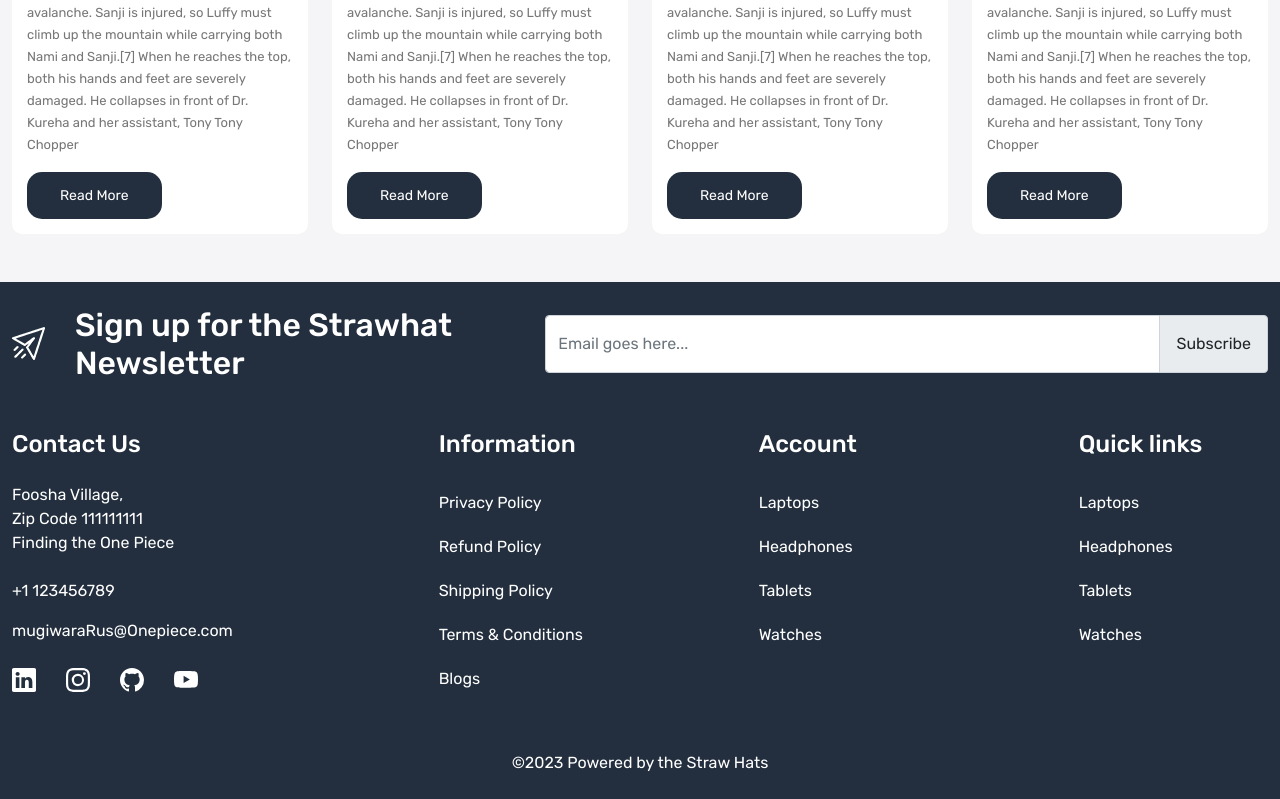
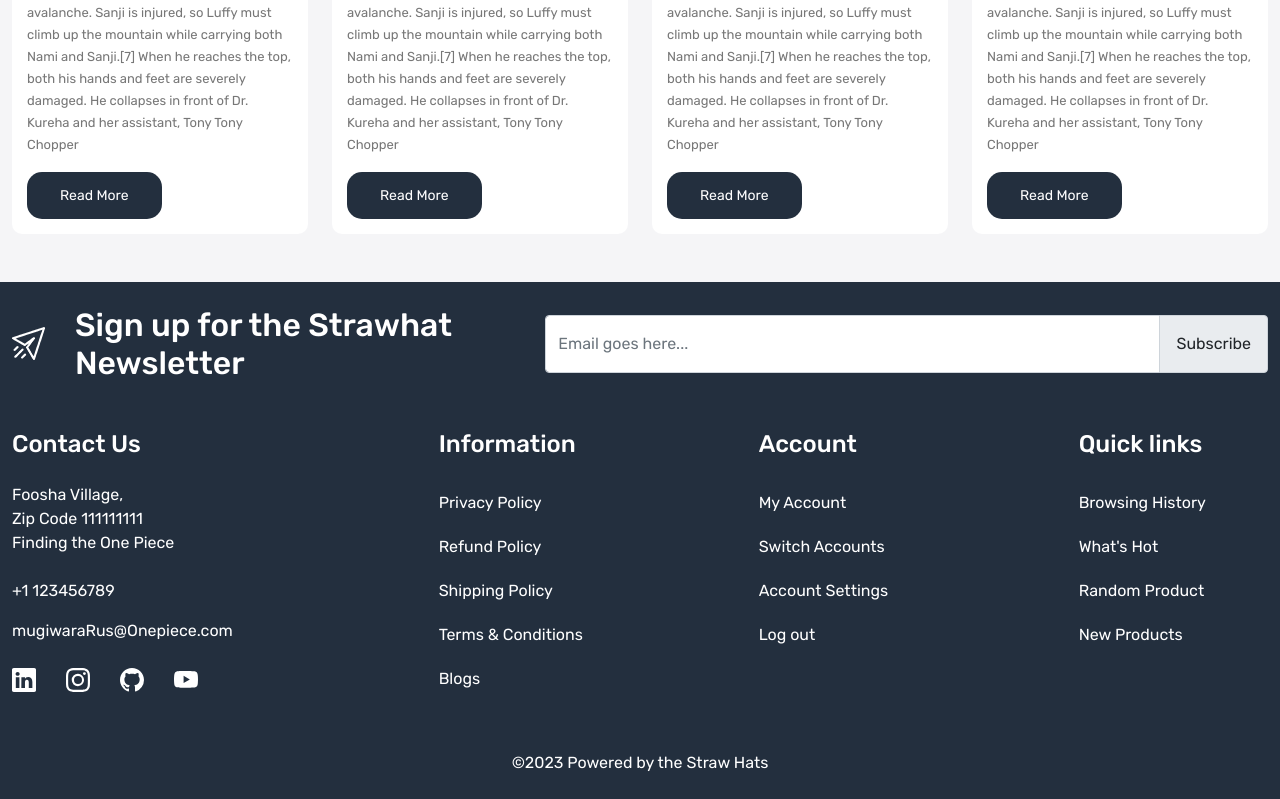
Before and after one commit to robohen/wanpi-ecommerce, a React (Create React App) app: page / in a window 1280 px wide. Shown: the part 5724-6523 px from the top of the page. Built offline with nearby package versions, Linux system fonts and the light colour scheme.

Commit message:
slight changes to images/footer

```diff
--- a/public/index.html
+++ b/public/index.html
@@ -9,7 +9,7 @@
       name="description"
       content="Web site created using create-react-app"
     />
-    <link rel="apple-touch-icon" href="%PUBLIC_URL%/logo192.png" />
+    <link rel="apple-touch-icon" href="/../Downloads/mugiwara.png" />
     <link rel="preconnect" href="https://fonts.googleapis.com" />
     <link rel="preconnect" href="https://fonts.gstatic.com" crossorigin />
     <link
--- a/src/components/Footer.js
+++ b/src/components/Footer.js
@@ -68,18 +68,18 @@ const Footer = () => {
               </div></div>
           <div className='col-3'>
             <h4 className='text-white mb-4'>Account</h4><div className='footer-links d-flex flex-column'>
-              <Link className='text-white py-2 mb-1'>Laptops</Link>
-              <Link className='text-white py-2 mb-1'>Headphones</Link>
-              <Link className='text-white py-2 mb-1'>Tablets</Link>
-              <Link className='text-white py-2 mb-1'>Watches</Link>
+              <Link className='text-white py-2 mb-1'>My Account</Link>
+              <Link className='text-white py-2 mb-1'>Switch Accounts</Link>
+              <Link className='text-white py-2 mb-1'>Account Settings</Link>
+              <Link className='text-white py-2 mb-1'>Log out</Link>
               </div></div>
           <div className='col-2'>
             <h4 className='text-white mb-4'>Quick links</h4>
             <div className='footer-links d-flex flex-column'>
-              <Link className='text-white py-2 mb-1'>Laptops</Link>
-              <Link className='text-white py-2 mb-1'>Headphones</Link>
-              <Link className='text-white py-2 mb-1'>Tablets</Link>
-              <Link className='text-white py-2 mb-1'>Watches</Link>
+              <Link className='text-white py-2 mb-1'>Browsing History</Link>
+              <Link className='text-white py-2 mb-1'>What's Hot</Link>
+              <Link className='text-white py-2 mb-1'>Random Product</Link>
+              <Link className='text-white py-2 mb-1'>New Products</Link>
               </div>
               </div>
         </div>
```
